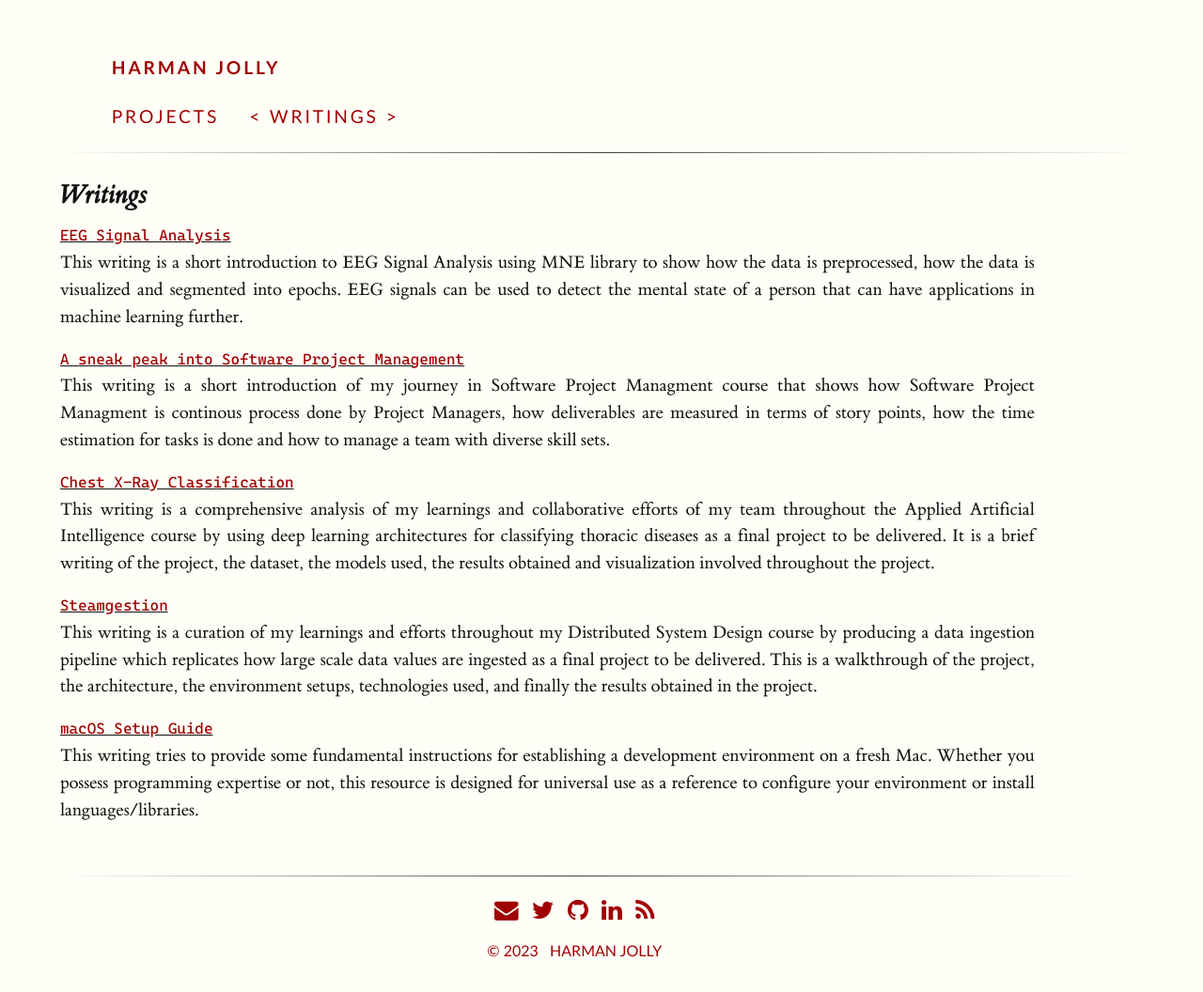
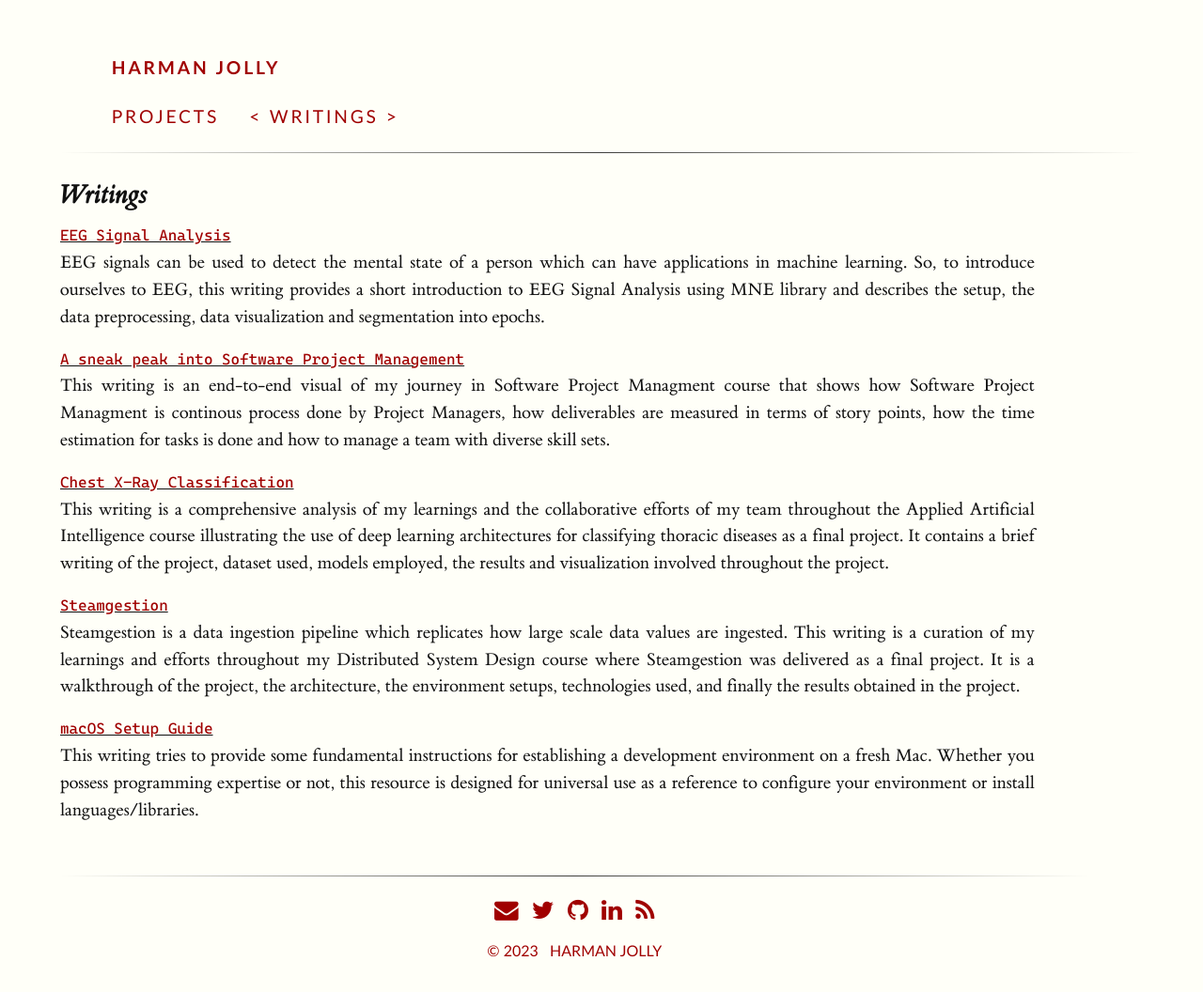
Before and after one commit to coderjolly/coderjolly.github.io, a Jekyll site: the page built from writings.md, in a window 1280 px wide. Shown: the whole page at 94% size. Built offline with Jekyll 4.4.1, drawn with Linux system fonts in a browser that asks for light colours; a style sheet for code colours, icons or effects is not loaded.

Commit message:
minor english change

```diff
--- a/writings.md
+++ b/writings.md
@@ -8,19 +8,18 @@ weight: 1
 ## Writings
 
 [``EEG Signal Analysis``](articles/23/eeg-exploration){:target="_blank"}<br/>
-This writing is a short introduction to EEG Signal Analysis using MNE library to show how the data is preprocessed, how the data is visualized and segmented into epochs. EEG signals can be used to detect the mental state of a person that can have applications in machine learning further.
-
+EEG signals can be used to detect the mental state of a person which can have applications in machine learning. So, to introduce ourselves to EEG, this writing provides a short introduction to EEG Signal Analysis using MNE library and describes the setup, the data preprocessing, data visualization and segmentation into epochs.
 
 [``A sneak peak into Software Project Management``](articles/23/find-help){:target="_blank"}<br/>
-This writing is a short introduction of my journey in Software Project Managment course that shows how Software Project Managment is continous process done by Project Managers, how deliverables are measured in terms of story points, how the time estimation for tasks is done and how to manage a team with diverse skill sets.
+This writing is an end-to-end visual of my journey in Software Project Managment course that shows how Software Project Managment is continous process done by Project Managers, how deliverables are measured in terms of story points, how the time estimation for tasks is done and how to manage a team with diverse skill sets.
 
 
 [``Chest X-Ray Classification``](articles/22/chest-x-ray){:target="_blank"}<br/>
-This writing is a comprehensive analysis of my learnings and collaborative efforts of my team throughout the Applied Artificial Intelligence course by using deep learning architectures for classifying thoracic diseases as a final project to be delivered. It is a brief writing of the project, the dataset, the models used, the results obtained and visualization involved throughout the project.
+This writing is a comprehensive analysis of my learnings and the collaborative efforts of my team throughout the Applied Artificial Intelligence course illustrating the use of deep learning architectures for classifying thoracic diseases as a final project. It contains a brief writing of the project, dataset used, models employed, the results and visualization involved throughout the project.
 
 
 [``Steamgestion``](articles/22/steamgestion-data-pipeline){:target="_blank"}<br/>
-This writing is a curation of my learnings and efforts throughout my Distributed System Design course by producing a data ingestion pipeline which replicates how large scale data values are ingested as a final project to be delivered. This is a walkthrough of the project, the architecture, the environment setups, technologies used, and finally the results obtained in the project.
+Steamgestion is a data ingestion pipeline which replicates how large scale data values are ingested. This writing is a curation of my learnings and efforts throughout my Distributed System Design course where Steamgestion was delivered as a final project. It is a walkthrough of the project, the architecture, the environment setups, technologies used, and finally the results obtained in the project.
 
 
 [``macOS Setup Guide``](articles/22/macOS-setup-guide){:target="_blank"}<br/>
```
Also changed, not shown: _posts/2023-05-05-explain-news-using-llms.md (+1 -1 lines), projects.md (+2 -2 lines).
